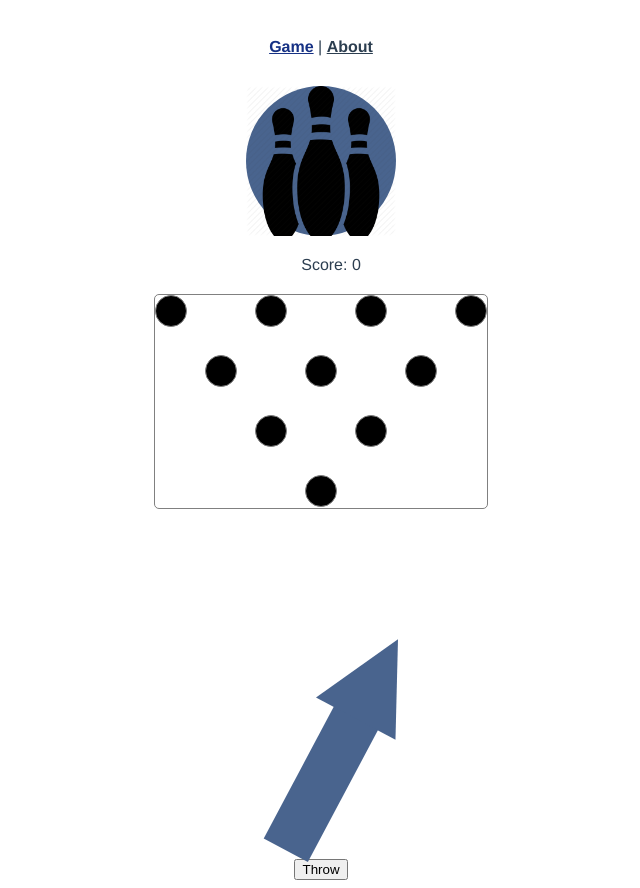
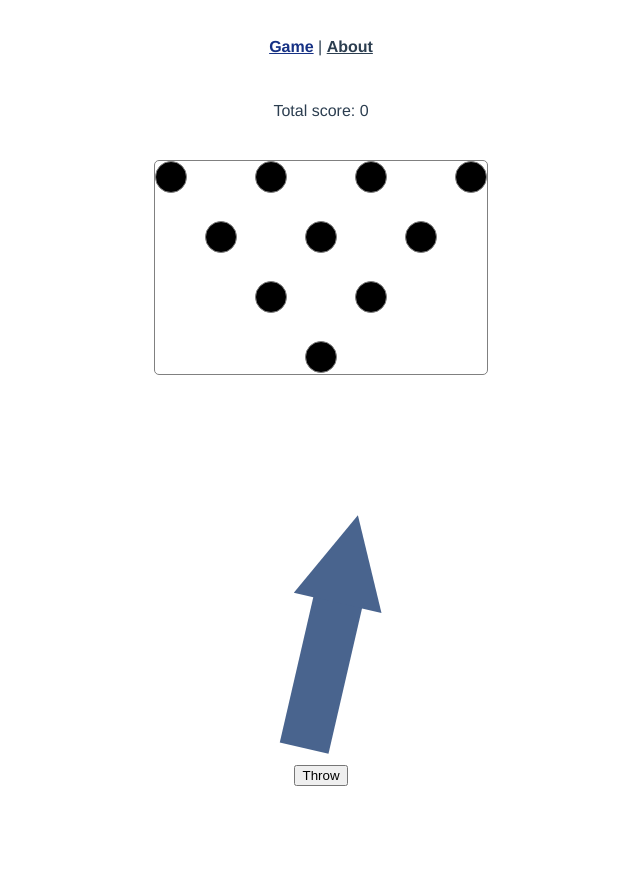
Before and after one commit to leopoldo8/Bowling-Game, a Vue app: page / in a window 1280 px wide. Shown: the whole page, without its empty margins (319-959 px from the left). After the commit the page ends 800 px from the top, so only its background shows below. Built offline with nearby package versions, Linux system fonts and the light colour scheme.

Commit message:
feature: frame and score interface implemented
and also fixed some lint's warnings.

```diff
--- a/src/services/bowling.ts
+++ b/src/services/bowling.ts
@@ -1,13 +1,14 @@
 interface Rolls extends Array<number> { }
+interface Frame extends Array<{ roll: number }> { }
 
 export default class Bowling {
     public rolls: Rolls = [];
     public value: number = 0;
     public values: Rolls = [];
     public frames: any[] = [];
+    public lock: boolean = false;
 
     private lastIndex: number = -2;
-    private lock: boolean = false;
     private afterFramelock: boolean = false;
 
     constructor(rolls?: Rolls) {
@@ -35,12 +36,12 @@ export default class Bowling {
         }
 
         this.lastIndex = -2;
-        if (typeof pins === "number") {
-            this.rolls.push(pins)
+        if (typeof pins === 'number') {
+            this.rolls.push(pins);
             this.mapFrames();
         } else {
-            pins.map(a => {
-                this.rolls.push(a)
+            pins.map((a) => {
+                this.rolls.push(a);
                 this.mapFrames();
             });
         }
@@ -51,24 +52,27 @@ export default class Bowling {
     }
 
     private countScore() {
-        this.values = this.frames.map((frame: {roll: number}[], index: number) => {
+        this.values = this.frames.map((frame: Frame, index: number) => {
             const firstThrow: number = frame[0].roll;
             const secondThrow: number = frame[1] ? frame[1].roll : 0;
             const thirdThrow: number = frame[2] ? frame[2].roll : 0;
             let nextOneThrow: number = 0;
             let nextTwoThrow: number = 0;
 
-            if (this.frames[index + 1]) {
-                nextOneThrow = this.frames[index + 1][0].roll;
-                if (this.frames[index + 1][1] || this.frames[index + 2]) {
-                    nextTwoThrow = this.frames[index + 1][1] ? this.frames[index + 1][1].roll : this.frames[index + 2][0].roll;
+            const nextFrame: Frame = this.frames[index + 1];
+            const nextNdFrame: Frame = this.frames[index + 2];
+
+            if (nextFrame) {
+                nextOneThrow = nextFrame[0].roll;
+                if (nextFrame[1] || nextNdFrame) {
+                    nextTwoThrow = nextFrame[1] ? nextFrame[1].roll : nextNdFrame[0].roll;
                 }
             }
 
             if (index === 9) {
                 // tenth frame
                 return firstThrow + secondThrow + thirdThrow;
-            } else if (firstThrow && !secondThrow) {
+            } else if (firstThrow === 10) {
                 // strike
                 return firstThrow + nextOneThrow + nextTwoThrow;
             } else if (firstThrow + secondThrow === 10) {
@@ -95,12 +99,10 @@ export default class Bowling {
     }
 
     private recursiveFrame(roll: number, index: number, nextRollValue?: number, lastRollValue?: number): any[] {
-        if (this.lock) { return [] };
+        if (this.lock || index === this.lastIndex) { return []; }
         if (this.frames[9] && this.frames[9][2] !== undefined && this.frames[9][2].index >= index) { return []; }
 
         if (roll < 0 || roll > 10) { throw new Error('Pins must have a value from 0 to 10'); }
-
-        if (index === this.lastIndex) { return []; }
 
         this.lastIndex = index;
         const nextIndex: number = index + 1;
@@ -108,16 +110,32 @@ export default class Bowling {
 
         if (lastRollValue !== undefined) {
             this.lock = true;
-            return [{ roll, index: index - 2 }, { roll: nextRollValue, index: index - 1 }, { roll: lastRollValue, index }];
+            return [{
+                roll,
+                index: index - 2,
+            }, {
+                roll: nextRollValue,
+                index: index - 1,
+            }, {
+                roll: lastRollValue,
+                index,
+            }];
         }
 
+        const onlastsRoll: boolean = this.rolls.length - 2 <= index;
+        const onlastRoll: boolean = this.rolls.length - 2 === index;
         const tenFrameExists: boolean = this.frames.length >= 10 && this.frames[9][0] !== undefined;
-        const onTenFrame: boolean = tenFrameExists && (this.rolls.length - 2 <= index || this.rolls.length - 3 <= index && this.frames[9][1] !== undefined);
-        const onSecondThrowOfTenFrame: boolean = tenFrameExists && this.rolls.length - 2 === index && this.frames[9][1] !== undefined;
+        const secondThrowTenFrameExists: boolean = this.frames[9] && this.frames[9][1] !== undefined;
+        const onlastRollTenFrame: boolean = this.rolls.length - 3 <= index && secondThrowTenFrameExists;
+        const onTenFrame: boolean = tenFrameExists && (onlastsRoll || onlastRollTenFrame);
+        const onSecondThrowOfTenFrame: boolean = tenFrameExists && onlastRoll && secondThrowTenFrameExists;
 
         if (nextRollValue === undefined) {
             if (roll === 10 && !onTenFrame || nextRoll === undefined) {
-                return [{ roll, index }];
+                return [{
+                    roll,
+                    index,
+                }];
             }
 
             return this.recursiveFrame(roll, nextIndex, nextRoll);
@@ -130,14 +148,20 @@ export default class Bowling {
             if (spareOrStrike) {
                 return this.recursiveFrame(roll, nextIndex, nextRollValue, nextRoll);
             } else {
-                throw new Error(err);
+                this.lock = true;
             }
 
         } else if ((roll + nextRollValue > 10 || nextRollValue === 10) && !onTenFrame) {
             throw new Error(err);
         }
 
-        return [{ roll, index: index - 1 }, { roll: nextRollValue, index }];
+        return [{
+            roll,
+            index: index - 1,
+        }, {
+            roll: nextRollValue,
+            index,
+        }];
     }
 
 }
--- a/src/views/About.vue
+++ b/src/views/About.vue
@@ -1,7 +1,23 @@
 <template>
   <div class="about">
+    <div class="bkg_logo">
+      <img alt="logo" src="../assets/logo.png" width="150">
+    </div>
     <h1>About page</h1>
     <p>This is a "pre-prototype" of Bowling game. A only-training app for now.</p>
     <p>I expect to evolve much more this project in the course of time, so stay tuned!</p>
   </div>
 </template>
+
+<style lang="sass" scoped>
+.bkg_logo
+    width: 150px
+    height: 150px
+    border-radius: 100%
+    background-color: #49648e
+    margin: 0 auto
+    display: flex
+    justify-content: center
+    align-items: center
+
+</style>
--- a/src/views/Home.vue
+++ b/src/views/Home.vue
@@ -1,21 +1,25 @@
 <template>
   <div class="home">
-    <div class="bkg_logo">
-      <img alt="logo" src="../assets/logo.png" width="150">
-    </div>
+    <p class="message" v-if="this.game.lock">The game's over! Click <span @click="resetGame">here</span> to restart.</p>
+    <p>Total score: {{game.score()}}</p>
     <div class="frames">
-      <div class="frame" v-for="frame in game.frames" :key="frame[0].index">
-        <div class="roll" v-for="roll in frame" :key="roll.index">{{roll.roll}}</div>
+      <div class="frame-box" v-for="(frame, index) in game.frames" :key="frame[0].index">
+        <p>Frame {{index+1}}</p>
+        <div class="frame">
+          <div class="rolls">
+            <div class="roll" v-for="roll in frame" :key="roll.index">{{rollValue(frame, roll)}}</div>
+          </div>
+        <p>{{game.values[index]}}</p>
+        </div>
       </div>
-      <div style="margin-left: 20px">Score: {{game.score()}}</div>
     </div>
     <div class="game">
       <div class="pins">
         <div :class="['pin', `pin_${pin}`]" v-for="pin in pins" :key="pin"/>
       </div>
       <div class="arrow" :style="{transform: `rotate(${angle}deg)`}" />
+      <button @click="stop">Throw</button>
     </div>
-    <button @click="stop">Throw</button>
   </div>
 </template>
 
@@ -34,10 +38,17 @@ export default class Home extends Vue {
   private interval: number = 0;
   private game: any = new Bowling();
   private pins: number = 10;
-  private timeout: number = 10;
+  private timeout: number = .1;
   private throwStreak: number = 0;
+  private lock: boolean = false;
 
   public start() {
+    if (this.game.lock) {
+      this.lock = true;
+      return;
+    }
+
+    this.lock = false;
     this.interval = setInterval(() => {
       if (this.angle < 90 && this.go) {
         this.angle++;
@@ -51,26 +62,56 @@ export default class Home extends Vue {
   }
 
   public stop() {
+    if (this.lock) { return; }
     clearInterval(this.interval);
-    const pinsOut = Math.round(Math.sin((this.angle + 90) * Math.PI / 180) * this.pins);
+    const pinsOut = Math.round((Math.sin((this.angle + 90) * Math.PI / 180) * this.pins) - .45);
     this.game.roll(pinsOut);
     this.pins = this.pins - pinsOut;
     this.throwStreak++;
     if (this.throwStreak >= 2 || pinsOut === 10) {
-      this.resetGame(() => {
+      this.lock = true;
+      this.resetPins(() => {
+        if (this.game.lock) {
+          this.lock = true;
+          return;
+        }
         return this.start();
-      })
+      });
     } else {
       return this.start();
     }
   }
 
-  private resetGame(callback: () => void) {
+  private rollValue(frame: Array<{roll: number, index: number}>, roll: {roll: number, index: number}) {
+    const strike: boolean = roll.roll === 10;
+    const square: boolean = frame[1] && frame[1].roll + frame[0].roll === 10 && frame[1].index === roll.index;
+
+    const onThirdThrow: boolean = frame[2] && frame[2].index === roll.index;
+    const squareOnTenFrame: boolean = onThirdThrow && frame[0].roll === 10 && frame[1].roll + frame[2].roll === 10;
+
+    if (strike) {
+      return 'X';
+    } else if (squareOnTenFrame || square) {
+      return '/';
+    }
+
+    return roll.roll;
+  }
+
+  private resetGame() {
+    this.resetPins(() => {
+      this.game = new Bowling();
+      this.lock = false;
+      this.start();
+    });
+  }
+
+  private resetPins(callback: () => void) {
     if (this.pins < 10) {
       setTimeout(() => {
         this.throwStreak = 0;
         this.pins++;
-        return this.resetGame(callback);
+        return this.resetPins(callback);
       }, 200);
     } else {
       callback();
@@ -84,26 +125,43 @@ export default class Home extends Vue {
 </script>
 
 <style lang="sass" scoped>
-  .bkg_logo
-    width: 150px
-    height: 150px
-    border-radius: 100%
-    background-color: #49648e
-    margin: 0 auto
-    display: flex
-    justify-content: center
-    align-items: center
+  .message
+    color: red
+    span
+      text-decoration: underline
+      cursor: pointer
 
   .frames
     display: flex
     margin: 20px auto
     width: fit-content
-    .frame
-      margin: 0 10px
-      .roll
-        width: 20px
-        height: 20px
-        border: 1px solid black
+
+    .frame-box
+      display: flex
+      flex-flow: nowrap column
+      .frame
+        $border: 1px solid black
+        margin: 0 10px
+        width: 62px
+        height: 50px
+        border: $border
+        display: flex
+        flex-flow: nowrap column
+
+        .rolls
+          display: flex
+          flex-flow: nowrap row
+          justify-content: flex-end
+          width: 100%
+          .roll
+            width: 20px
+            height: 20px
+            border-bottom: $border
+            border-left: $border
+
+        p
+          margin: 0
+          margin-top: 5px
 
   .game
     display: flex
@@ -159,7 +217,8 @@ export default class Home extends Vue {
 
 
     .arrow
-      margin-top: 200px
+      margin-top: 225px
+      margin-bottom: 15px
       width: 50px
       height: 150px
       background: #49648e
```
Also changed, not shown: 1 other file (tests, documents, lock files or other folders).
